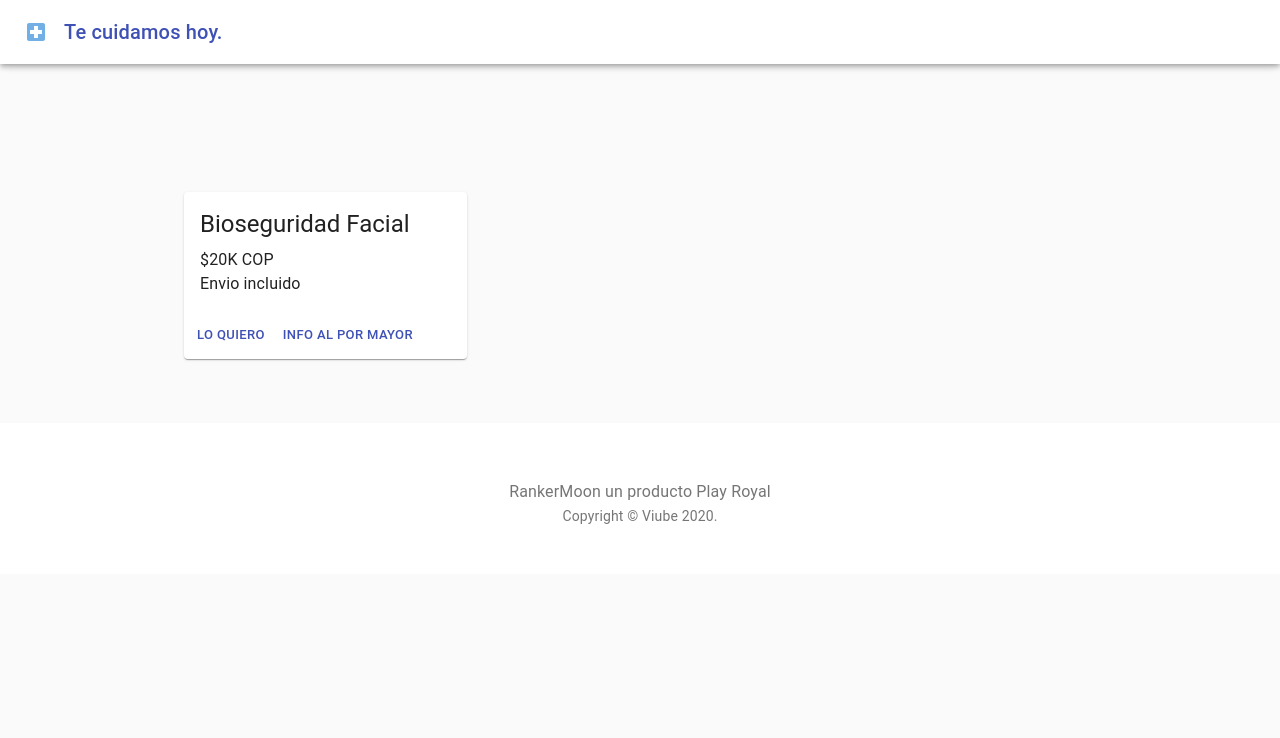
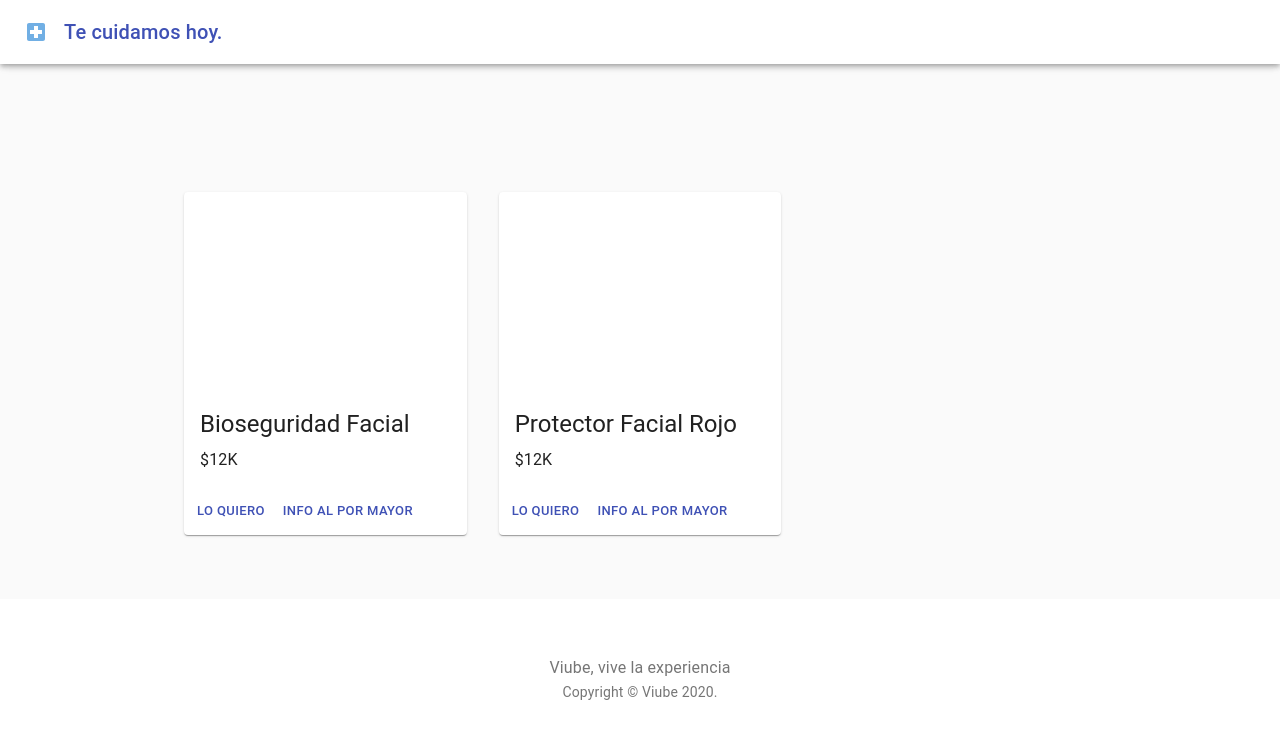
Before and after one commit to Dytrax/viube, a Next.js app: page / in a window 1280 px wide. Shown: the top 738 px of the page. Built offline with nearby package versions, Linux system fonts and the light colour scheme.

Commit message:
first commit

```diff
--- a/pages/index.js
+++ b/pages/index.js
@@ -1,4 +1,4 @@
-import React, { useEffect } from 'react';
+import React, { useEffect, useState } from 'react';
 import AppBar from '@material-ui/core/AppBar';
 import Button from '@material-ui/core/Button';
 import Health from '@material-ui/icons/LocalHospital';
@@ -13,7 +13,13 @@ import { makeStyles } from '@material-ui/core/styles';
 import Container from '@material-ui/core/Container';
 import Link from '@material-ui/core/Link';
 import ReactPlayer from "react-player"
-
+//Modal Imports
+import TextField from '@material-ui/core/TextField';
+import Dialog from '@material-ui/core/Dialog';
+import DialogActions from '@material-ui/core/DialogActions';
+import DialogContent from '@material-ui/core/DialogContent';
+import DialogContentText from '@material-ui/core/DialogContentText';
+import DialogTitle from '@material-ui/core/DialogTitle';
 
 
 
@@ -28,6 +34,40 @@ function Copyright() {
       {'.'}
     </Typography>
   );
+}
+const useModal = () => {
+  const [isShowing, setIsShowing] = useState(false);
+
+  function toggle() {
+    setIsShowing(!isShowing);
+  }
+
+  return {
+    isShowing,
+    toggle,
+  }
+}
+function Modal({ isShowing, hide }) {
+  const classes = useStyles();
+  return (
+    <Dialog
+      open={isShowing}
+      onClose={hide}
+      aria-labelledby="form-dialog-title">
+      <DialogTitle id="form-dialog-title">Registrarme</DialogTitle>
+      <DialogContent>
+        <DialogContentText color={"error"}>{}</DialogContentText>
+        <DialogContentText>
+          Datos de venta al por mayor
+        </DialogContentText>
+      </DialogContent>
+      <DialogActions>
+        <Button
+        >Registrarme</Button>
+        <Button className={classes.blueButton} onClick={hide}>Cerrar</Button>
+      </DialogActions>
+    </Dialog>
+  )
 }
 
 const useStyles = makeStyles((theme) => ({
@@ -98,10 +138,26 @@ const useStyles = makeStyles((theme) => ({
   },
 }));
 
-const cards = [1];
-
+const cards2 = [1];
+const cards = [
+  {
+    id: 0,
+    productName: 'Bioseguridad Facial',
+    price: '$12K',
+    urlVideo: 'https://www.youtube.com/watch?v=gTPz3J-BlLQ',
+    urlWhatsApp: 'https://wa.link/vvnjo7'
+  },
+  {
+    id: 1,
+    productName: 'Protector Facial Rojo',
+    price: '$12K',
+    urlVideo: 'https://www.youtube.com/watch?v=vvnja9dkvXw',
+    urlWhatsApp: 'https://wa.link/vvnjo7'
+  }
+]
 
 export default function MeCuidoHoy() {
+  const { isShowing, toggle } = useModal();
   const classes = useStyles();
   return (
     <React.Fragment>
@@ -116,8 +172,10 @@ export default function MeCuidoHoy() {
         </Toolbar>
       </AppBar>
       <main>
-                {/* <div className={classes.heroContent}>
-                </div> */}
+        <Modal
+          isShowing={isShowing}
+          hide={toggle}
+        />
         <Container className={classes.cardGrid} maxWidth="md">
           <Grid container spacing={4}>
             {cards.map((card) => (
@@ -126,28 +184,27 @@ export default function MeCuidoHoy() {
                   <div >
                     <ReactPlayer
                       width={'100%'}
-                                            height={'100%'}
-                                            url="https://www.youtube.com/watch?v=gTPz3J-BlLQ"
+                      height={'200px'}
+                      url={card.urlVideo}
+                      controls={true}
                     />
                   </div>
 
                   <CardContent className={classes.cardContent}>
                     <Typography gutterBottom variant="h5" component="h2">
-                                            Bioseguridad Facial
+                      {card.productName}
                     </Typography>
                     <Typography>
-                                        $20K COP
+                      {card.price}
 
                     </Typography>
-                    <Typography>
-                    Envio incluido
-                    </Typography>
+
                   </CardContent>
                   <CardActions>
-                                        <Button size="small" color="primary">
+                    <Button size="small" color="primary" href="https://wa.link/vvnjo7">
                       Lo quiero
                     </Button>
-                                        <Button size="small" color="primary">
+                    <Button size="small" color="primary" onClick={toggle}>
                       Info al por mayor
                     </Button>
                   </CardActions>
@@ -161,7 +218,7 @@ export default function MeCuidoHoy() {
         <Typography variant="h6" align="center" gutterBottom>
         </Typography>
         <Typography variant="subtitle1" align="center" color="textSecondary" component="p">
-                    RankerMoon un producto Play Royal
+          Viube, vive la experiencia
         </Typography>
         <Copyright />
       </footer>
```
Lines whose indentation alone changed are shown as unchanged.
